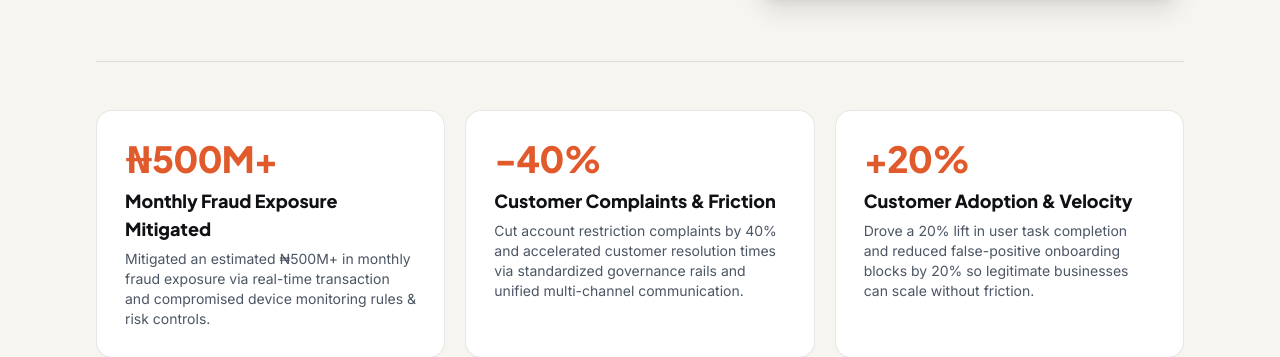
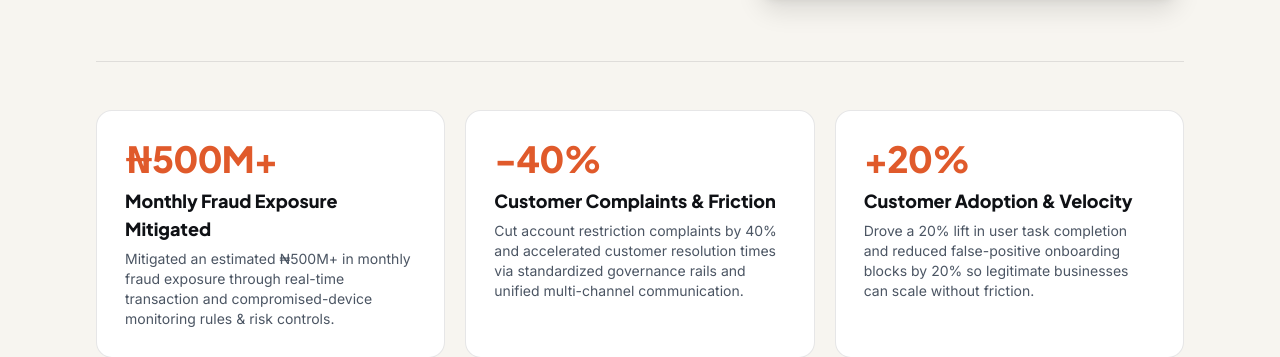
Before and after one commit to Inknifty/shedrack-ananwude-portfolio, a plain HTML site: page index.html in a window 1280 px wide. Shown: the part 623-980 px from the top of the page. Drawn offline with nearby package versions, Linux system fonts and the light colour scheme.

Commit message:
Update index.html

```diff
--- a/index.html
+++ b/index.html
@@ -374,7 +374,7 @@
             <p class="font-display font-extrabold text-3xl sm:text-4xl text-terracotta tracking-tight">₦500M+</p>
             <h2 class="font-display font-extrabold text-base sm:text-lg mt-2">Monthly Fraud Exposure Mitigated</h2>
             <p class="text-xs sm:text-sm text-adaptive-muted mt-1.5 leading-relaxed">
-              Mitigated an estimated ₦500M+ in monthly fraud exposure via real-time transaction and compromised device monitoring rules &amp; risk controls.
+              Mitigated an estimated ₦500M+ in monthly fraud exposure through real-time transaction and compromised-device monitoring rules &amp; risk controls.
             </p>
           </div>
 
```
